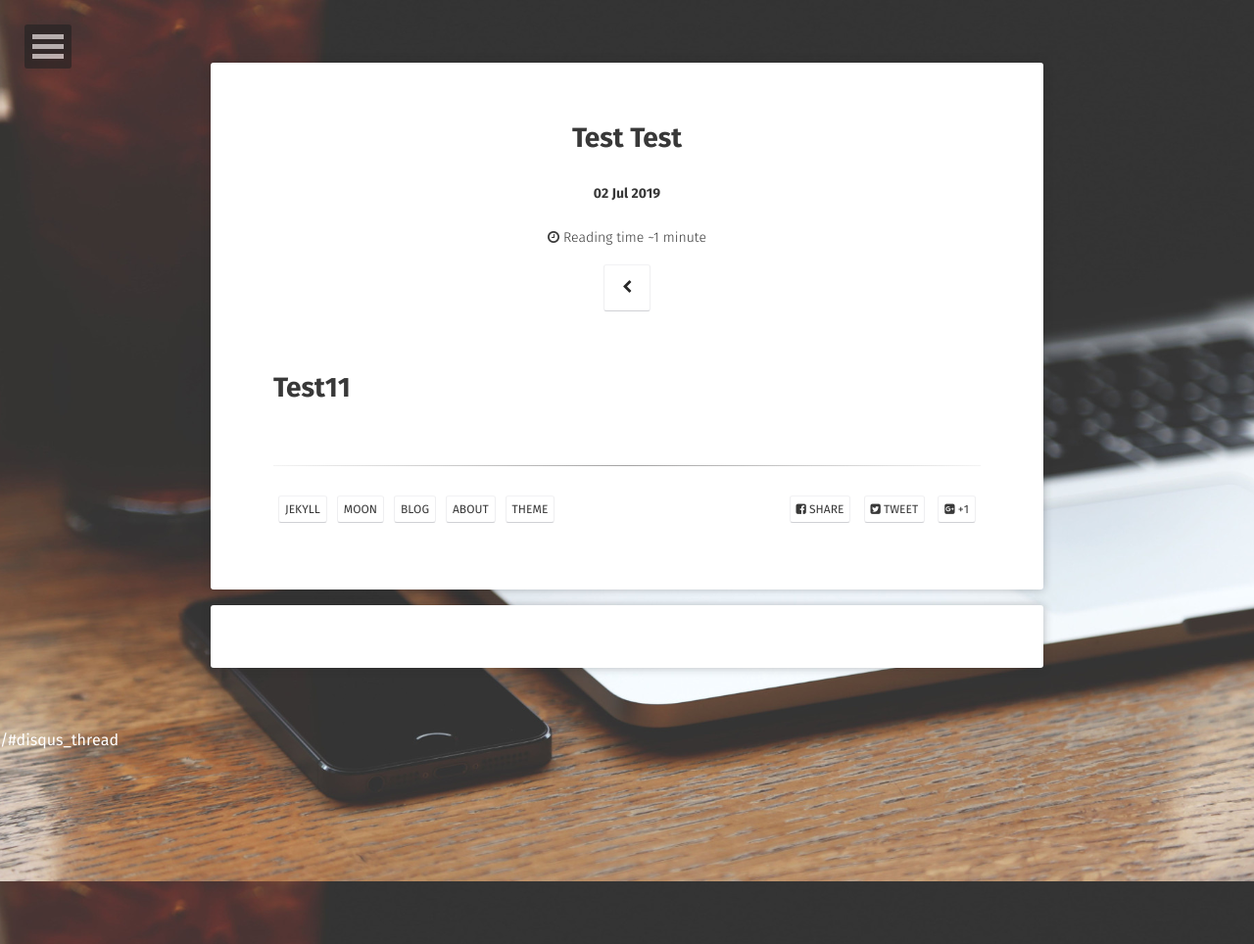
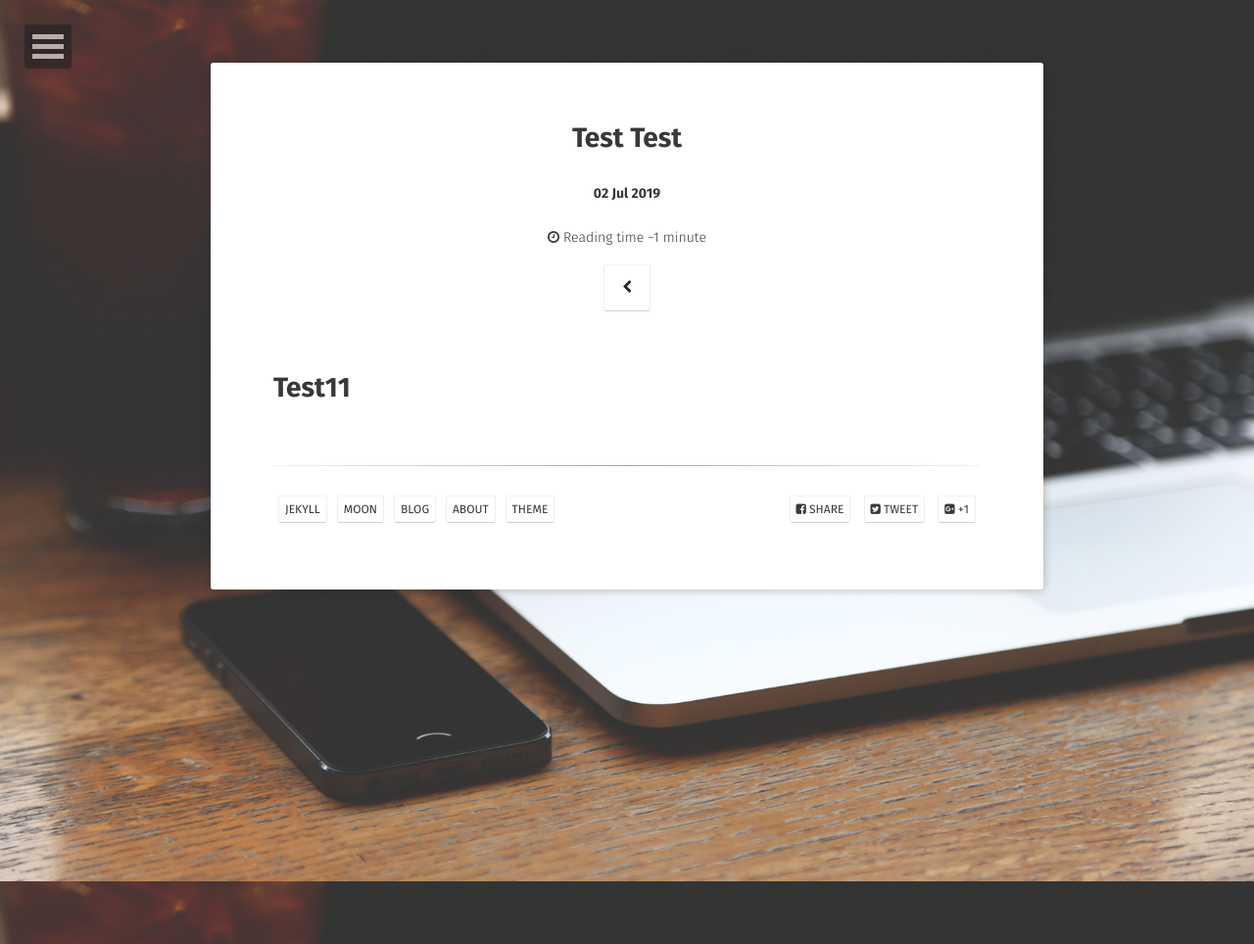
Before and after one commit to EdgeJH/exitst8.github.io, a Jekyll site: the page built from _posts/2019-07-02-Test.md, in a window 1280 px wide. Shown: the whole page at 98% size. Built offline with Jekyll 4.4.1, drawn with Linux system fonts in a browser that asks for light colours; some web fonts are replaced; comment, search, counter and statistics services are not loaded.

Commit message:
Update post.html

```diff
--- a/_layouts/post.html
+++ b/_layouts/post.html
@@ -38,7 +38,7 @@ layout: compress
                 </div>
             </div>
         </div>
-        {% if page.comments and site.disqus_shortname %}<section id="disqus_thread" class="animated fadeInUp"></section>/#disqus_thread{% endif %}
+<!--         {% if page.comments and site.disqus_shortname %}<section id="disqus_thread" class="animated fadeInUp"></section>/#disqus_thread{% endif %} -->
     </header>
     {% include scripts.html %}
     {% if site.mathjax == true %}
```
